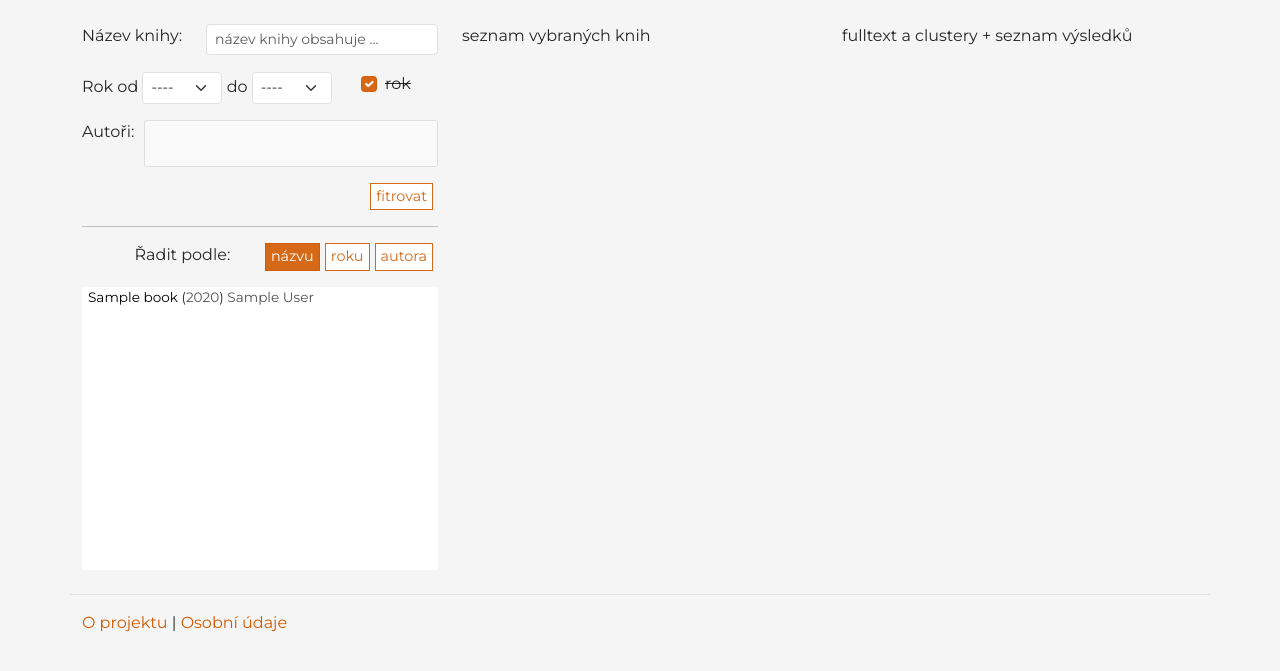
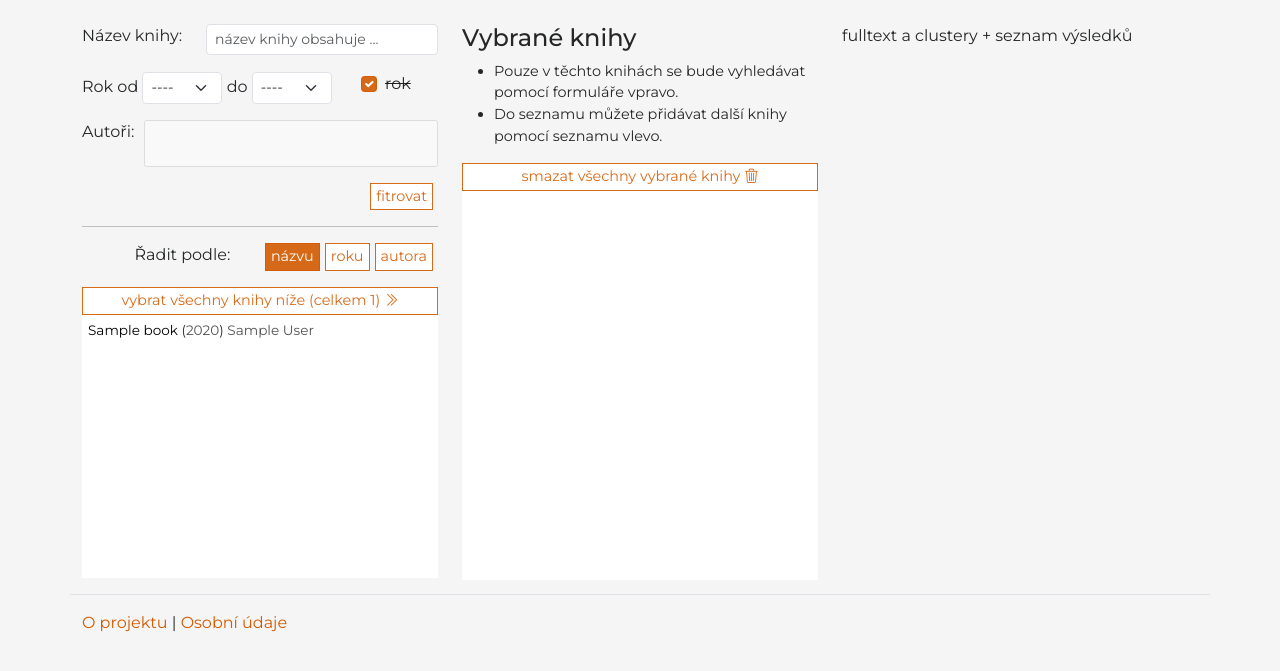
Before and after one commit to kloudak/new-cek, a Django app: template web/templates/web/advanced_search.html in a window 1280 px wide. Shown: the part 129-800 px from the top of the page. Run offline with Django 5.2, Linux system fonts and the light colour scheme; the template is opened without the code that fills it: most values are stand-ins (such as "Sample title", 1, 10 or a date in 2020); some libraries are stand-ins or nearby versions.

Commit message:
List of selected books implemented in advanced search.

```diff
--- a/web/static/web/css/styles.css
+++ b/web/static/web/css/styles.css
@@ -725,13 +725,15 @@ div#search-form input {
 /*
  * ADVANCED SEARCH
  */
-div#book-filter-form select {
+ div#book-filter-form select {
     display: inline-block;
     width: 80px;
     font-size: 90%;
 }
 
-div#book-filter-form .filter-form-buttons button {
+div#book-filter-form .filter-form-buttons button,
+div#book-selected-intro .filter-form-buttons button
+{
     border: 1px solid rgba(211,90,1,0.9);
     background-color: rgba(255, 255, 255, 1);
     color: rgba(211,90,1,0.9);
@@ -748,6 +750,7 @@ div#book-filter-form .filter-form-buttons button.active {
 div#book-filter-list {
     overflow-y: auto;
     background-color: rgba(255, 255, 255, 1);
+    padding: 5px 0;
 }
 
 div#book-filter-list .book-item {
@@ -755,6 +758,7 @@ div#book-filter-list .book-item {
     padding: 0 5px;
     font-size: 85%;
     border-left: 1px solid rgba(255, 255, 255, 1);
+    cursor: pointer;
 }
 
 div#book-filter-list .book-item:hover {
@@ -785,6 +789,52 @@ div#book-filter-list .unfiltered {
     display: none;
 }
 
+#select-all-filter,
+#unselect-all
+{
+    width: 100%;
+    text-align: center;
+}
+
+div#book-selected-intro ul {
+    margin-bottom: 0;
+    font-size: 90%;
+}
+
+div#book-selected-list {
+    overflow-y: auto;
+    background-color: rgba(255, 255, 255, 1);
+    padding: 5px 0;
+}
+
+div#book-selected-list .book-item {
+    display: none;
+    padding: 0 5px;
+    font-size: 85%;
+    border-left: 1px solid rgba(255, 255, 255, 1);
+    cursor: pointer;
+}
+
+div#book-selected-list .selected {
+    display: block;
+}
+
+div#book-selected-list .book-item:hover {
+    border-left: 1px solid rgba(211,90,1,0.9);
+}
+
+div#book-selected-list .book-item span.title {
+    color: black;
+}
+
+div#book-selected-list .book-item span.year {
+    opacity: 0.8;
+}
+
+div#book-selected-list .book-item span.author {
+    opacity: 0.8;
+}
+
 /*
  * choices style modyfications
  */
--- a/web/templates/web/advanced_search.html
+++ b/web/templates/web/advanced_search.html
@@ -63,7 +63,7 @@
                 </div>
             </form>
             <hr>
-            <div class="row g-0 mb-3">
+            <div class="row g-0">
                 <div class="col-sm-5 d-flex justify-content-end">
                     Řadit podle:
                 </div>
@@ -73,10 +73,18 @@
                     <button id="sort-author" class="">autora</button>
                 </div>
             </div>
+            <div class="row mt-3">
+                <div class="col-sm-12 filter-form-buttons">
+                    <button id="select-all-filter">
+                        vybrat všechny knihy níže (celkem <span id="filtered-book-count">{{ books|length }}</span>)
+                        <i class="bi bi-chevron-double-right"></i>
+                    </button>
+                </div>
+            </div>
         </div>
         <div id="book-filter-list">
             {% for book in books %}
-                <span class="book-item" data-title="{{ book.title }}" data-year="{{ book.year|default:0 }}" data-author="{{ book.display_authors }}" data-book-id="{{ book.id }}">
+                <span class="book-item filtered" data-title="{{ book.title }}" data-year="{{ book.year|default:0 }}" data-author="{{ book.display_authors }}" data-book-id="{{ book.id }}" onclick='selectBook({{ book.id }});'>
                     <span class="title">{{ book.title|safe }}</span>
                     (<span class="year">{{ book.year|default:"rok neuveden" }}</span>)
                     <span class="author">{{ book.display_authors }}</span>
@@ -85,7 +93,30 @@
         </div>
     </div>
     <div class="col-4">
-        seznam vybraných knih
+        <div id="book-selected-intro">
+            <h4>Vybrané knihy</h4>
+            <ul>
+                <li>Pouze v těchto knihách se bude vyhledávat pomocí formuláře vpravo.</li>
+                <li>Do seznamu můžete přidávat další knihy pomocí seznamu vlevo.</li>
+            </ul>
+            <div class="row mt-3">
+                <div class="col-sm-12 filter-form-buttons">
+                    <button id="unselect-all">
+                        smazat všechny vybrané knihy
+                        <i class="bi bi-trash3"></i>
+                    </button>
+                </div>
+            </div>
+        </div>
+        <div id="book-selected-list">
+            {% for book in books %}
+                <span class="book-item" data-book-id="{{ book.id }}" onclick='unselectBook({{ book.id }});'>
+                    <span class="title">{{ book.title|safe }}</span>
+                    (<span class="year">{{ book.year|default:"rok neuveden" }}</span>)
+                    <span class="author">{{ book.display_authors }}</span>
+                </span>
+            {% endfor %}
+        </div>
     </div>
     <div class="col-4">
         fulltext a clustery + seznam výsledků
@@ -111,6 +142,21 @@
         var tooltipList = tooltipTriggerList.map(function (tooltipTriggerEl) {
             return new bootstrap.Tooltip(tooltipTriggerEl)
         })
+
+        document.getElementById('select-all-filter').addEventListener('click', function() {
+            const filteredItems = document.querySelectorAll('#book-filter-list span.filtered');
+            const bookIds = Array.from(filteredItems).map(item => item.getAttribute('data-book-id'));
+            bookIds.forEach(bookId => {
+                $(`#book-selected-list .book-item[data-book-id='${bookId}']`).addClass('selected');
+            });
+            console.log(bookIds);
+        });
+
+        document.getElementById('unselect-all').addEventListener('click', function() {
+            $('#book-selected-list .selected').each(function(index, element) {
+                $(element).removeClass('selected');
+            });
+        });
     });
 </script>
 <script>
@@ -131,19 +177,40 @@
         });
     }
 
+    function selectBook(id_book) {
+        // Find the element with the given data-book-id
+        const bookItem = document.querySelector(`#book-selected-list .book-item[data-book-id='${id_book}']`);
+
+        // If the element exists, add the 'selected' class
+        if (bookItem) {
+            bookItem.classList.add('selected');
+        }
+    }
+
+    function unselectBook(id_book) {
+        // Find the element with the given data-book-id
+        const bookItem = document.querySelector(`#book-selected-list .book-item[data-book-id='${id_book}']`);
+
+        // If the element exists, add the 'selected' class
+        if (bookItem) {
+            bookItem.classList.remove('selected');
+        }
+    }
+
 
     $(document).ready( function () {
         var headingHeight = getElementHeightWithMargin(document.querySelector('nav'))
                         + getElementHeightWithMargin(document.querySelector('footer'))
                         +  44;
         $('#content-wrapper').height(document.documentElement.clientHeight - headingHeight);
-        $('#book-filter-list').height($('#content-wrapper').height() - $('#book-filter-form').height()+0);
+        $('#book-filter-list').height($('#content-wrapper').height() - $('#book-filter-form').height() + 14);
+        $('#book-selected-list').height($('#content-wrapper').height() - $('#book-selected-intro').height()+0);
 
         // ResizeObserver
         const bookFilterForm = document.getElementById('book-filter-form');
         const resizeObserver = new ResizeObserver(entries => {
             for (let entry of entries) {
-                $('#book-filter-list').height($('#content-wrapper').height() - $('#book-filter-form').height());
+                $('#book-filter-list').height($('#content-wrapper').height() - $('#book-filter-form').height() + 14);
             }
         });
         resizeObserver.observe(bookFilterForm);
@@ -162,7 +229,7 @@
             var authors = $('#authors').val();
 
             // Get all book items
-            var bookItems = document.querySelectorAll('.book-item');
+            var bookItems = document.querySelectorAll('#book-filter-list .book-item');
             var matchingBookIds = Array.from(bookItems).map(function(item) {
                 return item.getAttribute('data-book-id');
             });
@@ -201,19 +268,10 @@
                 console.log(matchingBookIds);
                 matchingBookIds = getIntersection(matchingBookIds, Array.from(authorsBooks));
             }
-            console.log(matchingBookIds);
 
             updateBookItemClasses(matchingBookIds);
 
-            // Log the values to the console (for demonstration purposes)
-            var filterData = {
-                searchInTitle: searchInTitle,
-                yearFrom: yearFrom,
-                yearTo: yearTo,
-                authors: authors,
-                withoutYearCheckbox: withoutYearCheckbox
-            };
-            console.log(filterData);
+            $('span#filtered-book-count').text(matchingBookIds.length)
         });
         /*
          * List of books - sorting
```
